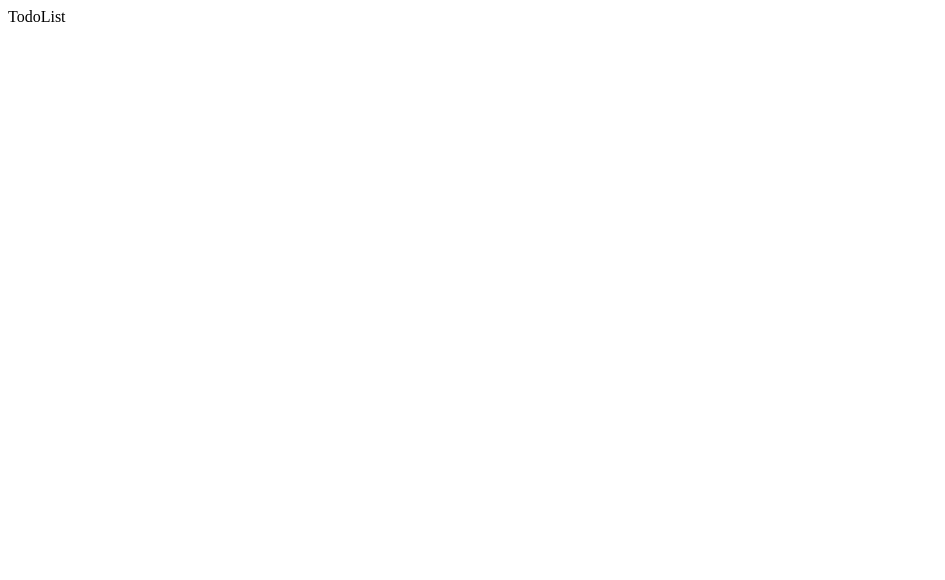
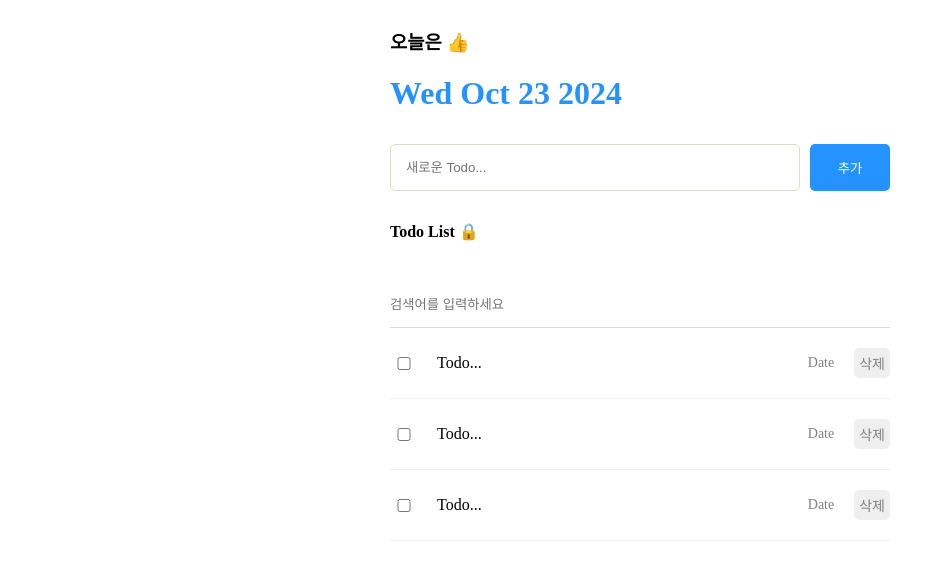
Before and after one commit to Jung-ji-hyeon/todolist, a React (Vite) app: page / in a window 1280 px wide. Shown: the top 580 px of the page, without its empty margins (0-945 px from the left). Built offline with nearby package versions, Linux system fonts and the light colour scheme.

Commit message:
TodoList UI 구현

```diff
--- a/src/App.css
+++ b/src/App.css
@@ -0,0 +1,8 @@
+.App {
+  width: 500px;
+  margin: 0 auto;
+
+  display: flex;
+  flex-direction: column;
+  gap: 10px;
+}
--- a/src/App.jsx
+++ b/src/App.jsx
@@ -1,7 +1,16 @@
 import "./App.css";
+import Header from "./components/Header";
+import Editor from "./components/Editor";
+import List from "./components/List";
 
 function App() {
-  return <>TodoList</>;
+  return (
+    <div className="App">
+      <Header />
+      <Editor />
+      <List />
+    </div>
+  );
 }
 
 export default App;
--- /dev/null
+++ b/src/components/Editor.css
@@ -0,0 +1,20 @@
+.Editor {
+  display: flex;
+  gap: 10px;
+}
+
+.Editor input {
+  flex: 1;
+  padding: 15px;
+  border: 1px solid rgb(220, 220, 200);
+  border-radius: 5px;
+}
+
+.Editor button {
+  cursor: pointer;
+  width: 80px;
+  border: none;
+  background-color: rgb(37, 147, 255);
+  color: white;
+  border-radius: 5px;
+}
--- /dev/null
+++ b/src/components/Editor.jsx
@@ -0,0 +1,12 @@
+import "./Editor.css";
+
+const Editor = () => {
+  return (
+    <div className="Editor">
+      <input placeholder="새로운 Todo..." />
+      <button>추가</button>
+    </div>
+  );
+};
+
+export default Editor;
--- /dev/null
+++ b/src/components/Header.css
@@ -0,0 +1,3 @@
+.Header > h1 {
+  color: rgb(37, 147, 255);
+}
--- /dev/null
+++ b/src/components/Header.jsx
@@ -0,0 +1,12 @@
+import "./Header.css";
+
+const Header = () => {
+  return (
+    <div className="Header">
+      <h3>오늘은 👍</h3>
+      <h1>{new Date().toDateString()}</h1>
+    </div>
+  );
+};
+
+export default Header;
--- /dev/null
+++ b/src/components/List.css
@@ -0,0 +1,23 @@
+.List {
+  display: flex;
+  flex-direction: column;
+  gap: 20px;
+}
+
+.List > input {
+  width: 100%;
+  border: none;
+  border-bottom: 1px solid rgb(220, 220, 220);
+  padding: 15px 0px;
+}
+
+.List > input:focus {
+  outline: none;
+  border-bottom: 1px solid rgb(37, 147, 255);
+}
+
+.List .todos_wrapper {
+  display: flex;
+  flex-direction: column;
+  gap: 20px;
+}
--- /dev/null
+++ b/src/components/List.jsx
@@ -0,0 +1,18 @@
+import "./List.css";
+import TodoItem from "./TodoItem";
+
+const List = () => {
+  return (
+    <div className="List">
+      <h4>Todo List 🔒</h4>
+      <input placeholder="검색어를 입력하세요" />
+      <div className="todos_wrapper">
+        <TodoItem />
+        <TodoItem />
+        <TodoItem />
+      </div>
+    </div>
+  );
+};
+
+export default List;
--- /dev/null
+++ b/src/components/TodoItem.css
@@ -0,0 +1,29 @@
+.TodoItem {
+  display: flex;
+  align-items: center;
+  gap: 20px;
+  padding-bottom: 20px;
+  border-bottom: 1px solid rgb(240, 240, 240);
+}
+
+.TodoItem input {
+  width: 20px;
+}
+
+.TodoItem .content {
+  flex: 1;
+}
+
+.TodoItem .date {
+  font-size: 14px;
+  color: gray;
+}
+
+.TodoItem button {
+  cursor: pointer;
+  color: gray;
+  font-size: 14px;
+  border: none;
+  border-radius: 5px;
+  padding: 5px;
+}
--- /dev/null
+++ b/src/components/TodoItem.jsx
@@ -0,0 +1,14 @@
+import "./TodoItem.css";
+
+const TodoItem = () => {
+  return (
+    <div className="TodoItem">
+      <input type="checkbox" />
+      <div className="content">Todo...</div>
+      <div className="date">Date</div>
+      <button>삭제</button>
+    </div>
+  );
+};
+
+export default TodoItem;
```
